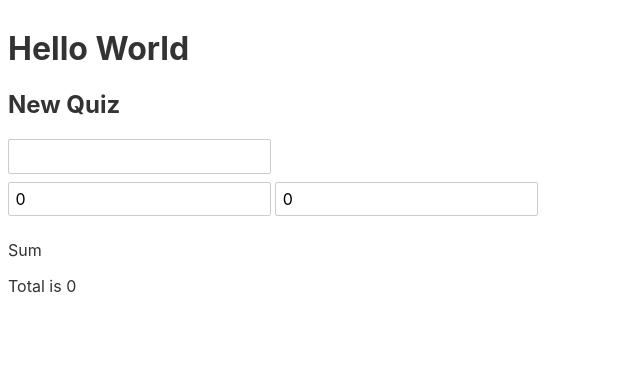
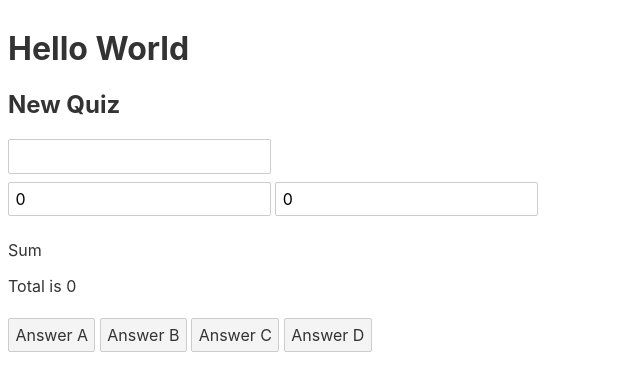
Before and after one commit to fpigeonjr/levelup-quiz, a Svelte app: page / in a window 1280 px wide. Shown: the top 390 px of the page, without its empty margins (0-640 px from the left). Built offline with nearby package versions, Linux system fonts and the light colour scheme.

Commit message:
basic events

```diff
--- a/src/Quiz.svelte
+++ b/src/Quiz.svelte
@@ -3,8 +3,15 @@
   let title = ''
   let a = 0
   let b = 0
-
+  let result = ''
+  let correctAnswer = 'b'
   const add = () => a + b
+  const pickAnswer = (value) => {
+    if (value === correctAnswer) {
+      return (result = 'Correct')
+    }
+    result = 'Oops, wrong answer'
+  }
 </script>
 
 <div>
@@ -16,4 +23,9 @@
   <input type="number" bind:value={b} />
   <p>Sum</p>
   <p>Total is {add(a, b)}</p>
+  <h4>{result}</h4>
+  <button on:click={() => pickAnswer('a')}>Answer A</button>
+  <button on:click={() => pickAnswer('b')}>Answer B</button>
+  <button on:click={() => pickAnswer('c')}>Answer C</button>
+  <button on:click={() => pickAnswer('d')}>Answer D</button>
 </div>
```
